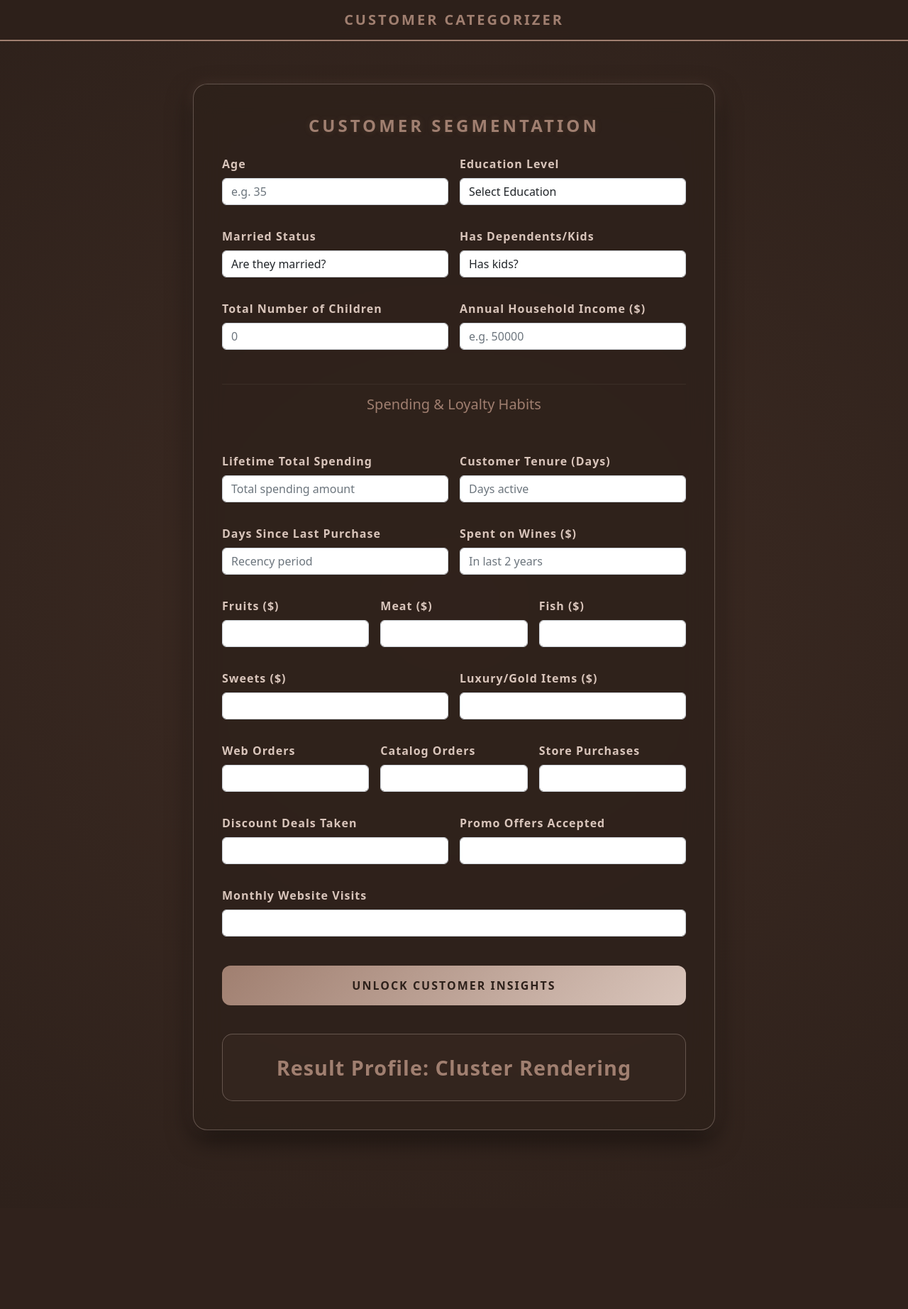
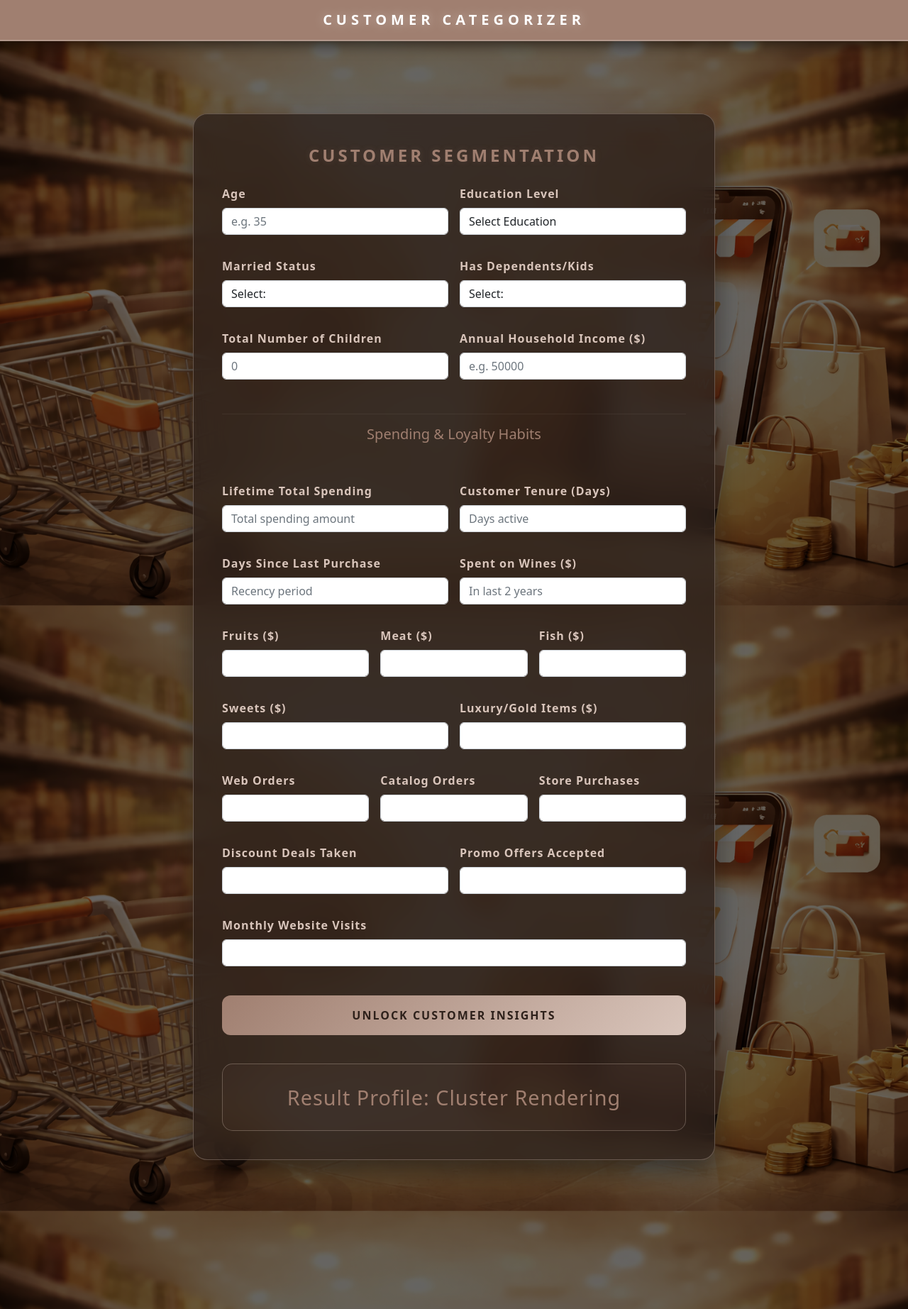
Before and after one commit to sahil07rathore0707/Customer_Categorizer_project, a FastAPI app: page / in a window 1280 px wide. Shown: the whole page at 71% size. Before the commit the page ends 1604 px from the top, so only its background shows below. Run offline with FastAPI, Linux system fonts and the light colour scheme; parts of the project's set-up code (start-up, migrations or seed data) failed here and were passed over.

Commit message:
Updated homepage design

```diff
--- a/static/css/style.css
+++ b/static/css/style.css
@@ -15,28 +15,42 @@
     margin: 0;
     padding: 0;
     font-family: 'Inter', sans-serif;
-    background: radial-gradient(circle at center, #3d2b23 0%, #2e211b 100%);
     min-height: 100vh;
     color: var(--text-white);
     overflow-x: hidden;
+    background-image: linear-gradient(rgba(0, 0, 0, 0.6), rgba(0, 0, 0, 0.6)), url('../images/background.png');
+    background-size: cover;
+    background-position: center;
+    background-attachment: fixed;
+    background-repeat: no-repeat;
 }
 
 .navbar {
-    background: rgba(46, 33, 27, 0.9) !important;
-    backdrop-filter: blur(10px);
-    border-bottom: 2px solid var(--accent-primary);
-    padding: 1rem 0;
+    background: var(--accent-primary) !important;
+    border-bottom: 2px solid rgba(255, 255, 255, 0.2);
+    padding: 1.2rem 0;
+    position: fixed;
+    width: 100%;
+    top: 0;
+    z-index: 1000;
+    box-shadow: 0 4px 20px rgba(0, 0, 0, 0.6);
 }
 
 .navbar-brand {
-    color: var(--accent-primary) !important;
-    font-size: 1.5rem;
-    letter-spacing: 3px;
+    color: #ffffff !important;
+    font-size: 2.8rem;
+    font-weight: 900;
+    letter-spacing: 6px;
     text-transform: uppercase;
+    margin: 0 auto !important;
+    display: inline-block;
+    white-space: nowrap;
+    text-shadow: 0 0 15px rgba(255, 255, 255, 0.4);
 }
 
 .main-section {
-    padding: 60px 0;
+    padding: 160px 0;
+    /* More padding for larger banner */
 }
 
 /* Glassmorphism Container */
@@ -125,7 +139,7 @@
 
 .cluster-text {
     font-size: 1.8rem;
-    font-weight: 800;
+    font-weight: 300;
     color: var(--accent-primary);
     letter-spacing: 1px;
 }
--- a/templates/customer.html
+++ b/templates/customer.html
@@ -5,12 +5,12 @@
     <meta charset="utf-8">
     <meta name="viewport" content="width=device-width, initial-scale=1">
     <title>Customer Segmentation</title>
-    <link rel="stylesheet" href="{{ url_for('static', path='css/style.css')}}?v=1.0">
+    <link rel="stylesheet" href="{{ url_for('static', path='css/style.css')}}?v=1.6">
     <link href="https://cdn.jsdelivr.net/npm/bootstrap@5.2.1/dist/css/bootstrap.min.css" rel="stylesheet">
 </head>
 
 <body>
-    <nav class="navbar static-top">
+    <nav class="navbar fixed-top">
         <div class="container text-center">
             <span class="navbar-brand fw-bold mx-auto">CUSTOMER CATEGORIZER</span>
         </div>
@@ -46,7 +46,7 @@
                                 <div class="col-md-6 mb-3">
                                     <label class="form-label" for="Marital_Status">Married Status</label>
                                     <select class="form-control" id="Marital_Status" name="Marital_Status" required>
-                                        <option value="" disabled selected>Are they married?</option>
+                                        <option value="" disabled selected>Select:</option>
                                         <option value="0">No</option>
                                         <option value="1">Yes</option>
                                     </select>
@@ -54,7 +54,7 @@
                                 <div class="col-md-6 mb-3">
                                     <label class="form-label" for="Parental_Status">Has Dependents/Kids</label>
                                     <select class="form-control" id="Parental_Status" name="Parental_Status" required>
-                                        <option value="" disabled selected>Has kids?</option>
+                                        <option value="" disabled selected>Select:</option>
                                         <option value="0">No</option>
                                         <option value="1">Yes</option>
                                     </select>
```
Also changed, not shown: templates/result.html (+6 -1 lines), static/images/background.png (added).
